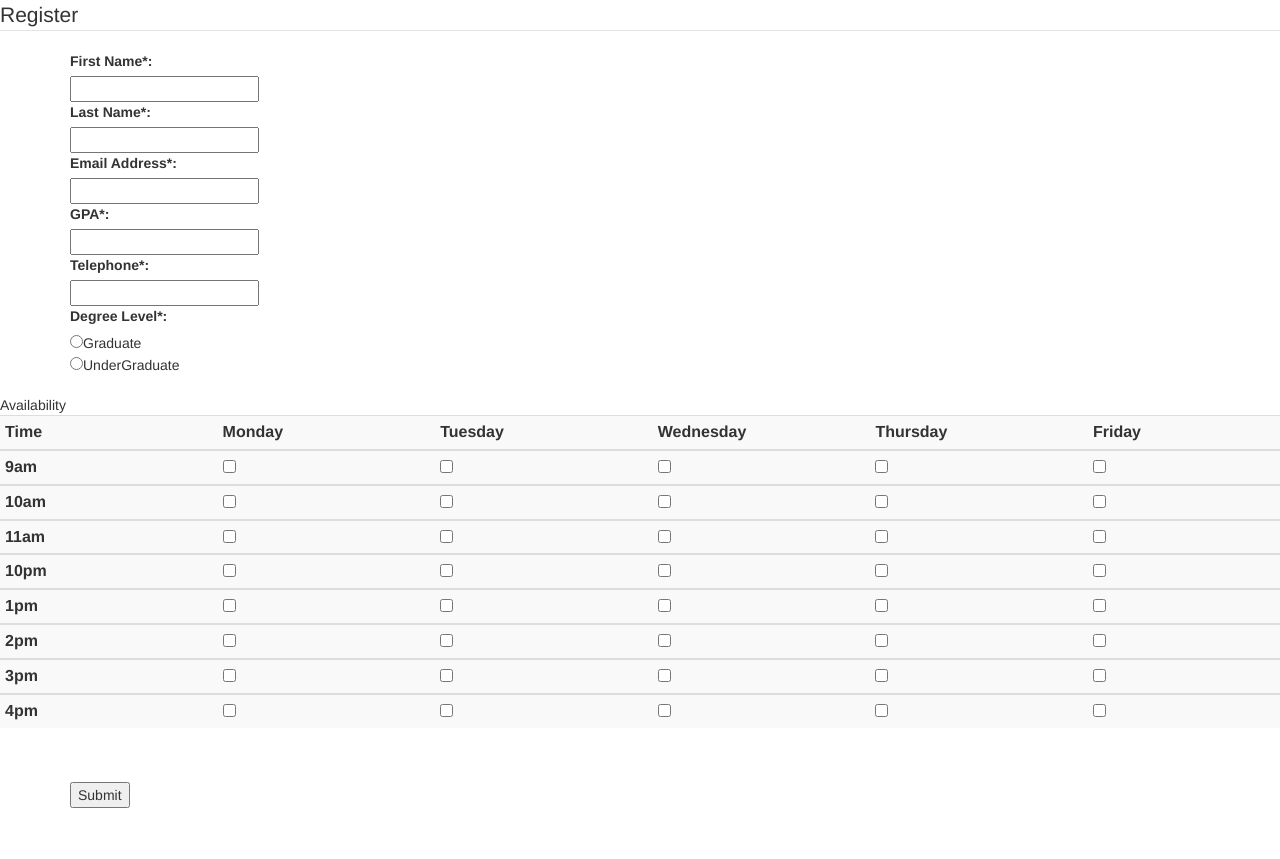
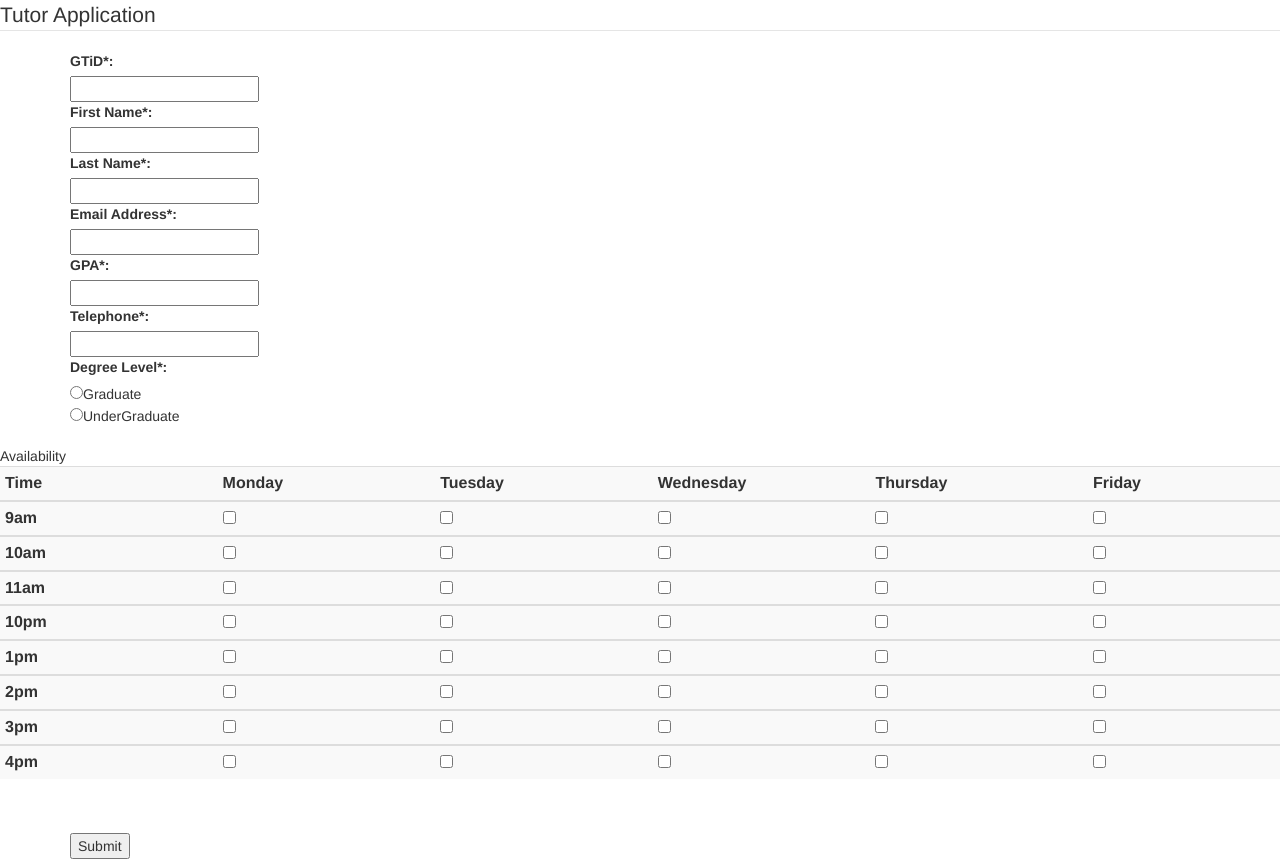
Before and after one commit to brising6/CS4400Phase3, a PHP site: page /TutorApplication.php in a window 1280 px wide. Before the commit the page ends 808 px from the top, so only its background shows below. Run offline with PHP 8.4, Linux system fonts and the light colour scheme; data that the repository does not hold is empty; some libraries are stand-ins or nearby versions.

Commit message:
Changed page titles

```diff
--- a/TutorApplication.php
+++ b/TutorApplication.php
@@ -8,7 +8,7 @@
         <meta name="author" content="">
         <link rel="icon" href="http://getbootstrap.com/favicon.ico">
 
-        <title>Professor</title>
+        <title>Tutor Application</title>
 
         <!-- Bootstrap core CSS -->
         <link href="css/bootstrap.css" rel="stylesheet">
@@ -25,10 +25,13 @@
 <div id='fg_membersite'>
 <form id='register' action='<?php echo placeholder->yo; ?>' method='post' accept-charset='UTF-8'>
 <fieldset >
-<legend>Register</legend>
+<legend>Tutor Application</legend>
 
-
-
+<div class='container'>
+    <label for='gtId' >GTiD*: </label><br/>
+    <input type='number' name='gtId' id='gtId' value='<?php echo htmlentities($_POST[$firstName]) ?>' /><br/>
+    <span id='register_name_errorloc' class='error'></span>
+</div>
 <div class='container'>
     <label for='firstName' >First Name*: </label><br/>
     <input type='text' name='firstName' id='firstName' value='<?php echo htmlentities($_POST[$firstName]) ?>' maxlength="50" /><br/>
@@ -71,7 +74,7 @@
             <th width="17%">Wednesday</th>
             <th width="17%">Thursday</th>
             <th width="17%">Friday</th>
-        </tr>
+    </tr>
     <tbody>
     <th width="17%">9am</th>
     <th width="17%"><input type="checkbox" name="monday9AM" value="1"></th>
```
Also changed, not shown: TutorSchedualFinder.php (added, +44 -0 lines).
